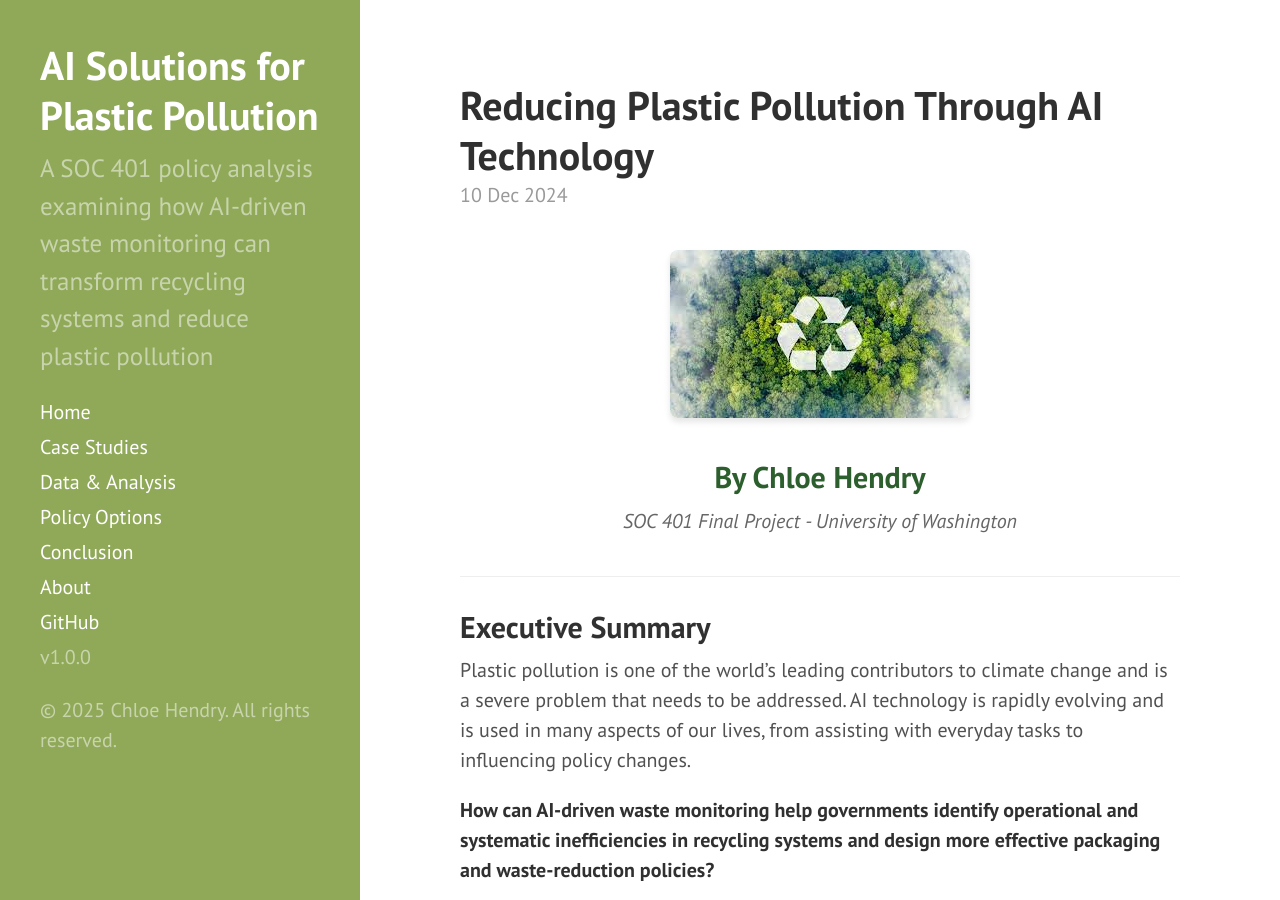
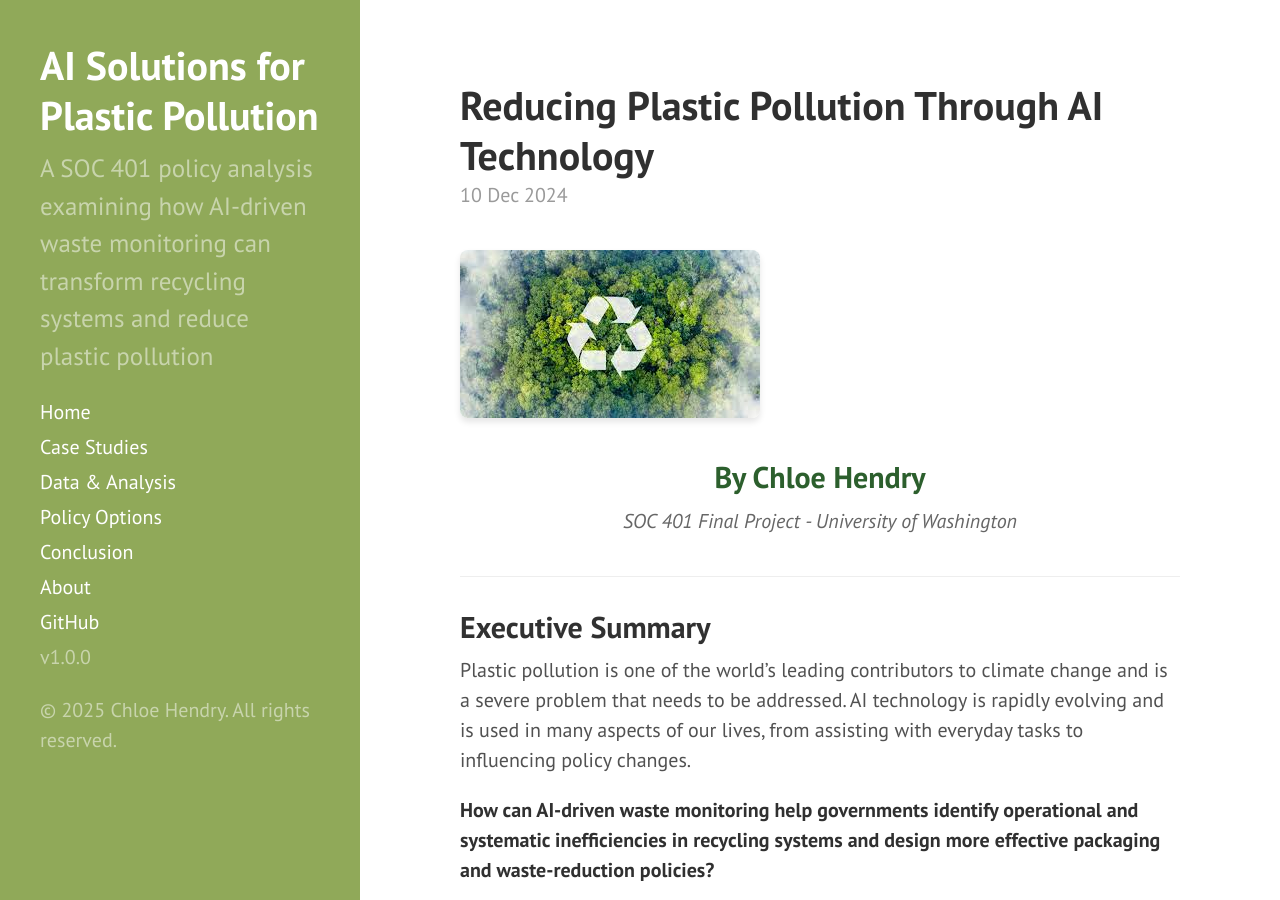
Before and after one commit to chendry6-blip/SOC401Website, a Jekyll site: the page built from _posts/2024-12-10-home.md, in a window 1280 px wide and 900 px high. Built offline with Jekyll 4.4.1, drawn with Linux system fonts in a browser that asks for light colours.

Commit message:
Update 2024-12-10-home.md

```diff
--- a/_posts/2024-12-10-home.md
+++ b/_posts/2024-12-10-home.md
@@ -2,9 +2,11 @@
 layout: post
 title: Reducing Plastic Pollution Through AI Technology
 ---
-
 <div style="text-align: center; margin: 2rem auto; max-width: 800px;">
-  <img src="{{ site.baseurl }}assets/plastic-ai.jpg" alt="AI Solutions for Plastic Pollution" style="max-width: 100%; height: auto; border-radius: 8px; box-shadow: 0 4px 6px rgba(0,0,0,0.1); display: block; margin: 0 auto;">
+  <img
+    src="{{ site.baseurl }}/assets/plastic-ai.jpg"
+    alt="AI Solutions for Plastic Pollution"
+    style="max-width: 100%; height: auto; border-radius: 8px; box-shadow: 0 4px 6px rgba(0,0,0,0.1);">
 </div>
 
 <div style="text-align: center; margin: 2rem 0;">
@@ -22,9 +24,11 @@
 
 Developing a statewide implementation of AI tools with vision sorting would be the most effective and impactful way to address this issue.
 
-<div style="display: flex; gap: 1.5rem; margin: 2rem 0; justify-content: center; flex-wrap: wrap;">
-  <img src="{{ site.baseurl }}assets/reduce-plastic-waste.jpg" alt="Reduce Plastic Waste" style="max-width: 45%; border-radius: 8px;">
-  <img src="{{ site.baseurl }}assets/plastic-footprint.jpg" alt="Reduce Plastic Footprint" style="max-width: 45%; border-radius: 8px;">
+<div style="display: flex; justify-content: center; margin: 2rem 0;">
+  <img
+    src="{{ site.baseurl }}/assets/reduce-plastic-waste.jpg"
+    alt="Reduce Plastic Waste"
+    style="max-width: 60%; border-radius: 8px;">
 </div>
 
 ---
```
